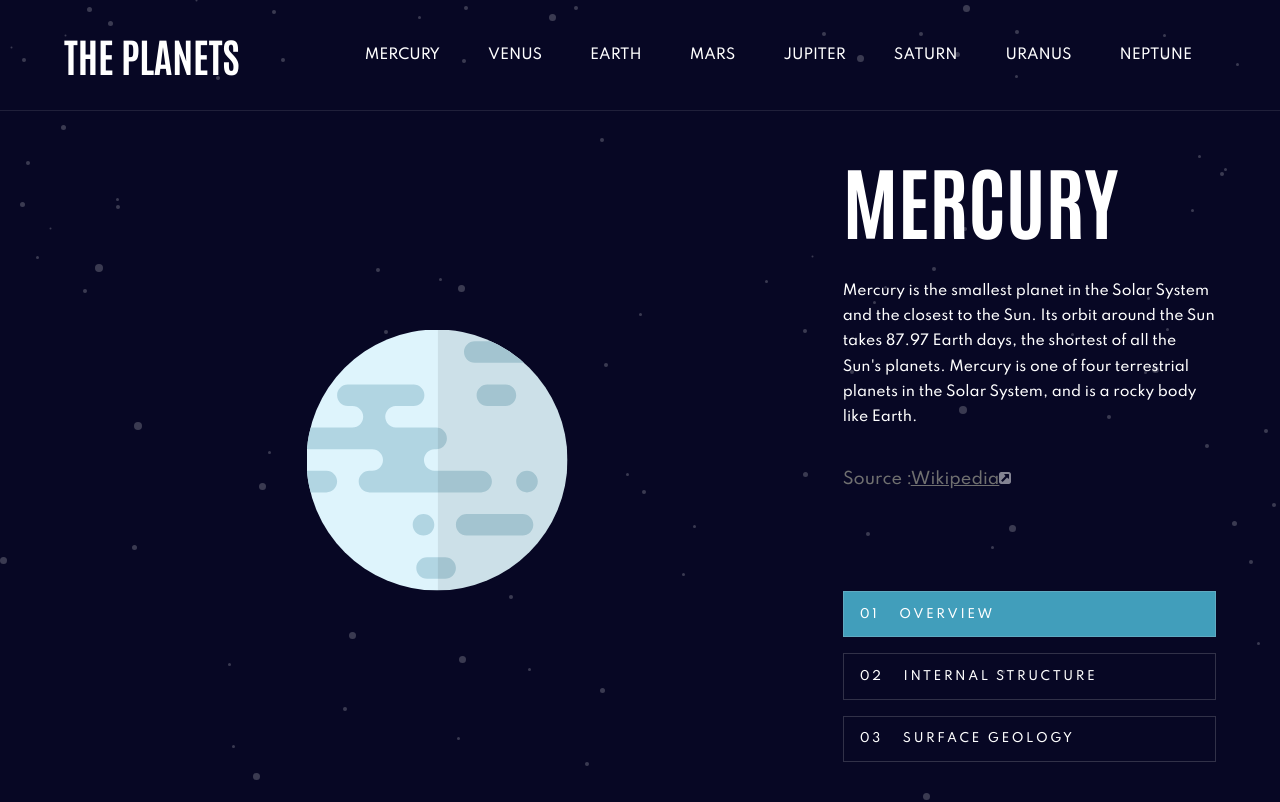
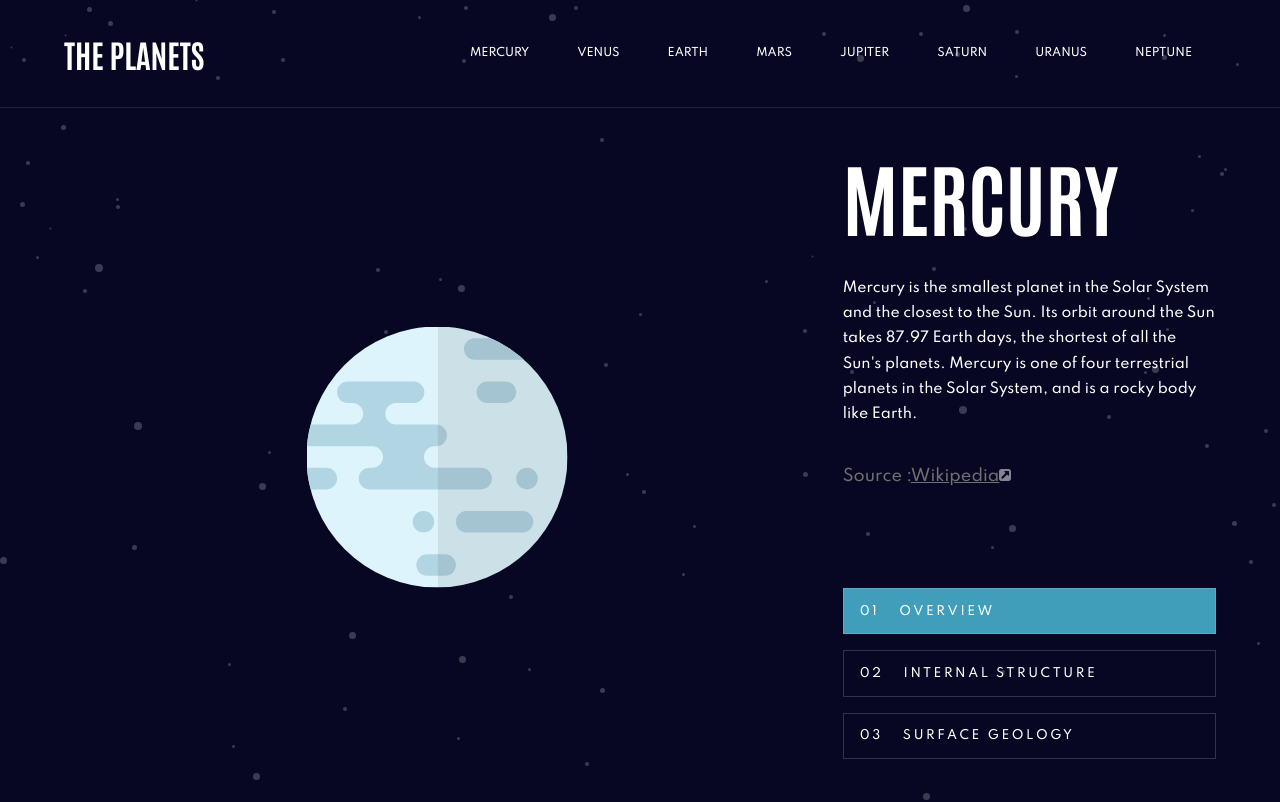
Before and after one commit to jfiora/the-planets, a React (Vite) app: page /mercury in a window 1280 px wide. Shown: the top 802 px of the page. Built offline with nearby package versions, Linux system fonts and the light colour scheme.

Commit message:
navbar desktop font size adjusts

```diff
--- a/src/components/Navbar/Logo/Logo.css
+++ b/src/components/Navbar/Logo/Logo.css
@@ -3,3 +3,10 @@
   font-size: var(--fs-lg);
   color: #fff;
 }
+
+/* DESKTOP */
+@media screen and (min-width: 1024px) {
+  .Logo {
+    font-size: 2rem;
+  }
+}
--- a/src/components/Navbar/NavigationItems/NavigationItem/NavigationItem.css
+++ b/src/components/Navbar/NavigationItems/NavigationItem/NavigationItem.css
@@ -84,6 +84,7 @@
 @media screen and (min-width: 1024px) {
   .NavigationItem .navlink {
     padding: 3rem 1.5rem;
+    font-size: var(--fs-xs);
   }
 
   .NavigationItem:hover .indicator {
```
